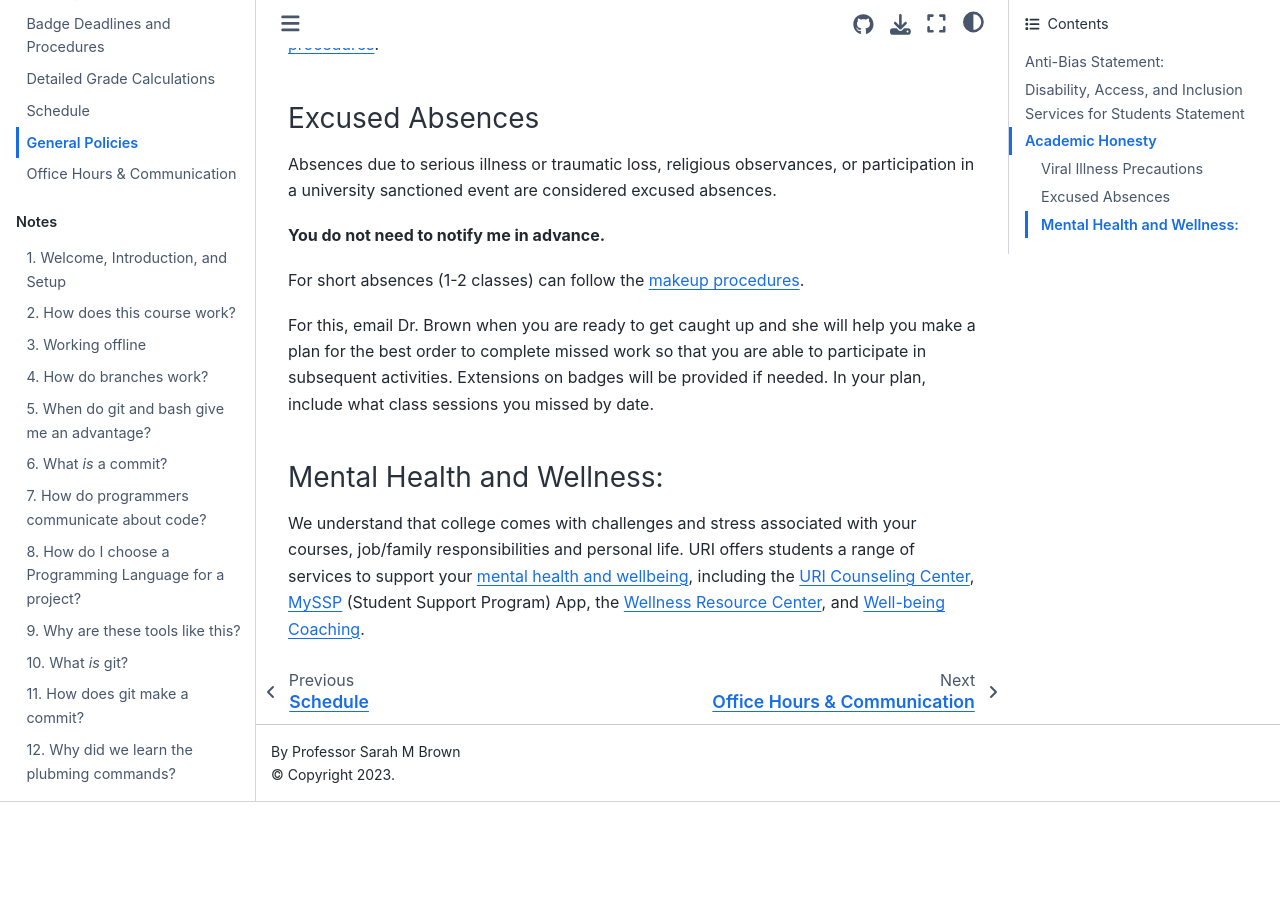
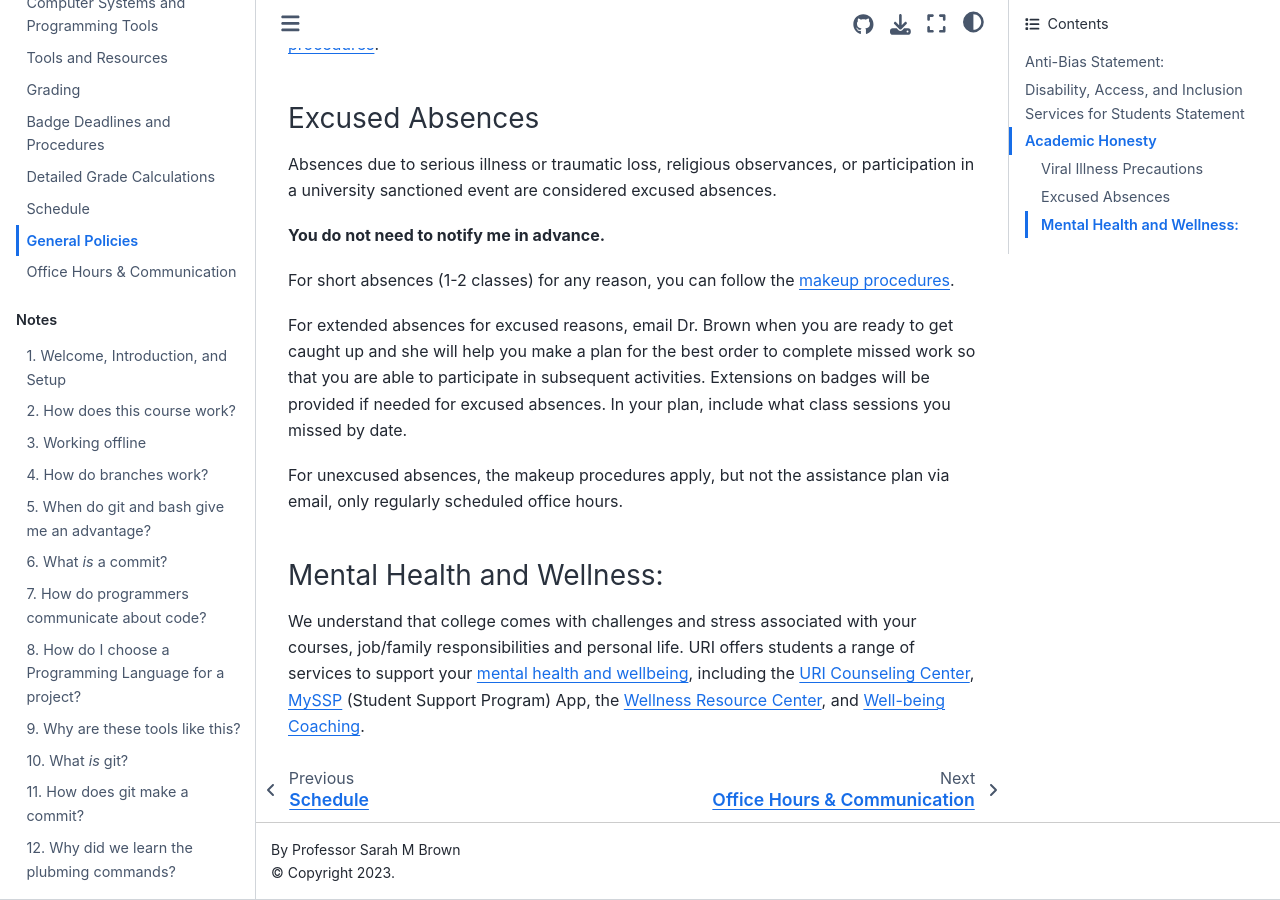
Before and after one commit to compsys-progtools/spring2024, a Jupyter Book: the page built from syllabus/uri_statements.md, in a window 1280 px wide and 900 px high, scrolled down 2528 px. Built offline with Jupyter Book 1.0.4 settings and Sphinx 7.4.7 and the Sphinx Book theme 1.1.4, drawn with Linux system fonts in a browser that asks for light colours; pages that are not in the unit, such as notebooks, are missing from menus; before the commit the page ends 3330 px from its top, so only the background shows below that.

Commit message:
clarify excused /unexcused further

```diff
--- a/syllabus/uri_statements.md
+++ b/syllabus/uri_statements.md
@@ -61,9 +61,11 @@
 
 **You do not need to notify me in advance.**
 
-For short absences (1-2 classes) can follow the [makeup procedures](expmakeup).
+For short absences (1-2 classes) for any reason, you can follow the [makeup procedures](expmakeup).
 
-For this, email Dr. Brown when you are ready to get caught up and she will help you make a plan for the best order to complete missed work so that you are able to participate in subsequent activities. Extensions on badges will be provided if needed. In your plan, include what class sessions you missed by date.
+For extended absences for excused reasons, email Dr. Brown when you are ready to get caught up and she will help you make a plan for the best order to complete missed work so that you are able to participate in subsequent activities. Extensions on badges will be provided if needed for excused absences. In your plan, include what class sessions you missed by date.
+
+For unexcused absences, the makeup procedures apply, but not the assistance plan via email, only regularly scheduled office hours.
 
 ### Mental Health and Wellness:
 
```
